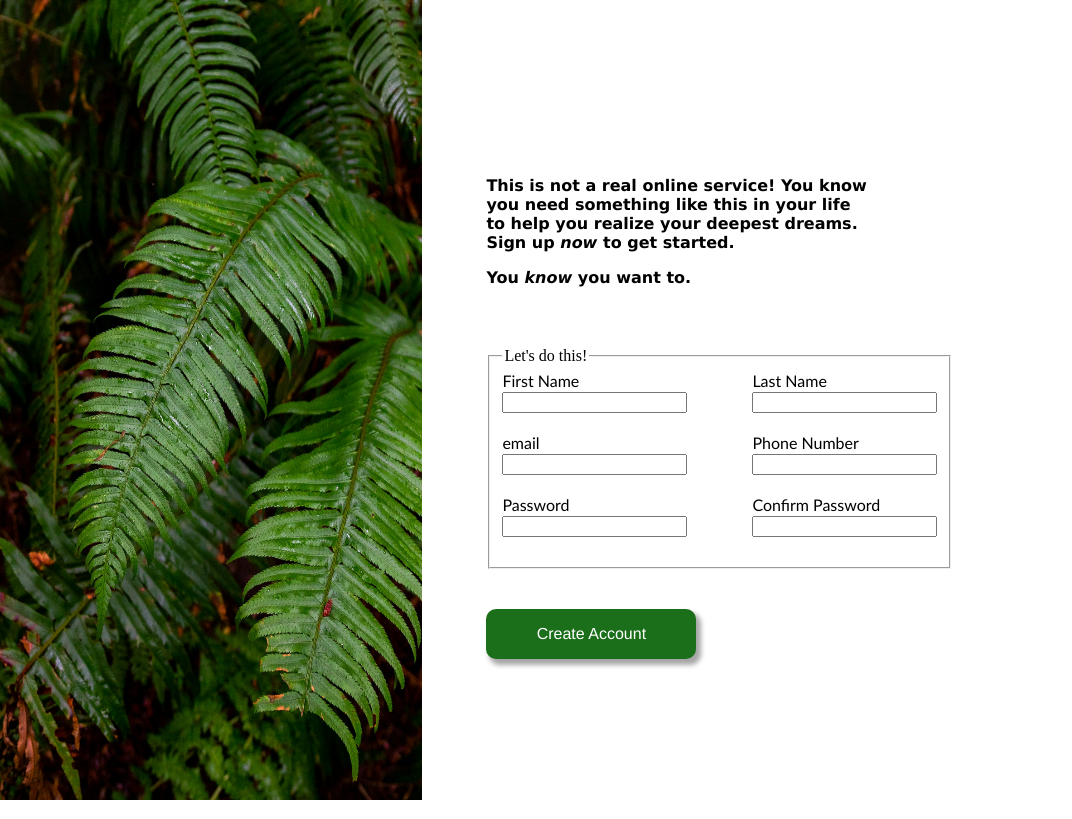
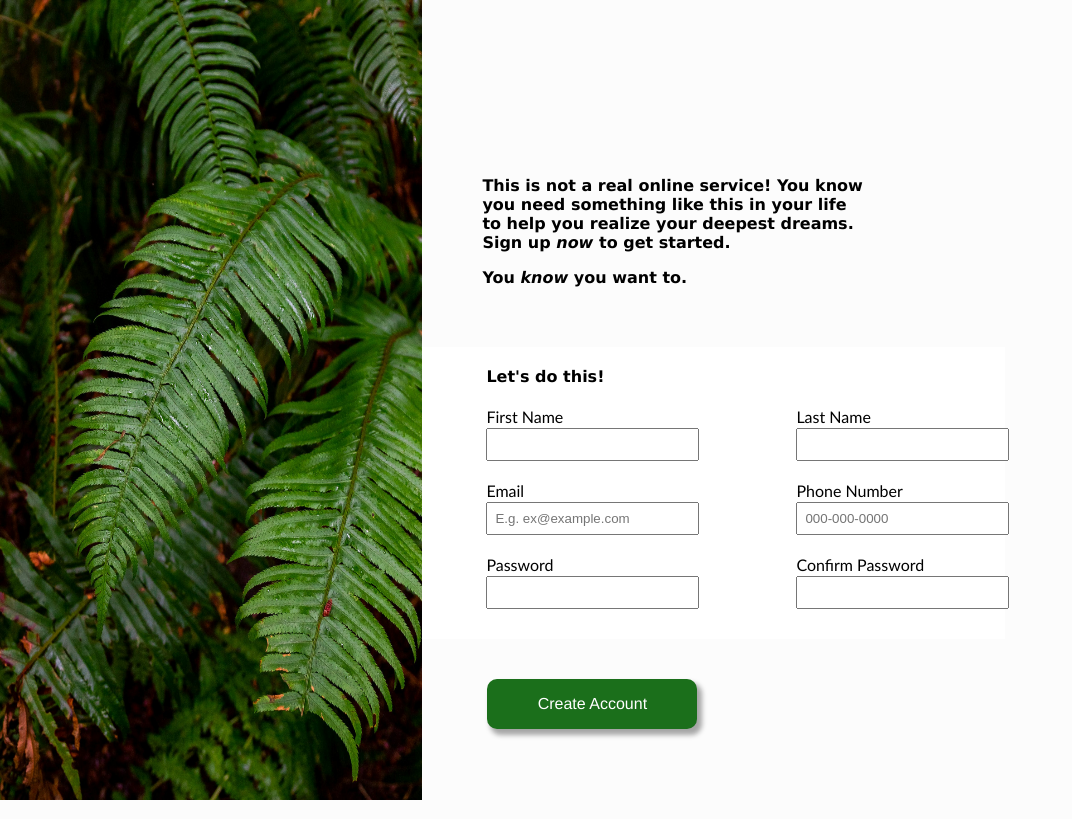
Before and after one commit to dbrooks11/signup-form-odin, a plain HTML site: page index.html in a window 1280 px wide. Shown: the whole page, without its empty margins (0-1072 px from the left). Drawn offline with Linux system fonts and the light colour scheme.

Commit message:
encased input form in a div without button for background purposes

```diff
--- a/index.html
+++ b/index.html
@@ -20,6 +20,7 @@
             </div>
 
             <div class = "input_form">
+                <div class = "form_noButton">
                 <form>
                 <fieldset>
                     <legend>Let's do this!</legend>
@@ -39,14 +40,15 @@
 
                     <div class = "email_and_phone">
                         <div class = "email">
-                            <label for = "email_input">email
+                            <label for = "email_input">Email
                             </label>
-                            <input type = "email" id = "email_input" name = "email_input">
+                            <input type = "email" id = "email_input" name = "email_input"
+                            placeholder="E.g. ex@example.com">
                         </div>
                         <div class = "tel">
                             <label for = "tel_input">Phone Number
                             </label>
-                            <input type = "tel" id = "tel_input" name = "tel_input">
+                            <input type = "tel" id = "tel_input" name = "tel_input" pattern = "[0-9]{3}-[0-9]{3}-[0-9]{4}" placeholder="000-000-0000">
                         </div>
                     </div>
 
@@ -62,10 +64,10 @@
                         </div>
                     </div>
                 </fieldset>
+                </div>
                 <button type ="submit">Create Account</button>
                 </form>
             </div>
-
         </div>
     </div>
 </body>
--- a/style.css
+++ b/style.css
@@ -4,42 +4,65 @@
 }
 */
 
-body {
-  margin: 0;
+html{
+    background-color: rgb(252, 252, 252);
 }
+
+body{
+    margin: 0;
+
+}
+
 
 .container{
     display: flex;
     flex-direction: row;
 }
 
-.left_container{
-
-}
 
 .right_container{
-    margin: 20vh 5vw 20vh 5vw;
+    margin: 20vh 0vw 5vh 0vw;
+
 }
 
 .right_container .top_text{
     font-family:Verdana, Geneva, Tahoma, sans-serif;
     font-weight: 900;
     width:30vw;
+    margin: 0px 0px 0px 60px;
 }
 
-.input_form{
-    margin-top: 60px;
+legend{
+padding-bottom: 15px;
+padding: 20px 0px 0px 50px;
+margin: 0px 0px 15px 0px;
+font-family:Verdana, Geneva, Tahoma, sans-serif;
+font-weight: 600;
 }
 
+fieldset{
+   border: none;;
+}
+
+.form_noButton{
+    margin-top: 60px;
+    background-color: white;
+}
+
+.input_form > div > form > fieldset > div > div > input {
+    width: 100%;
+    padding: 7px;
+}
 /* selects paired containers in input*/
-.input_form > form > fieldset > div{
+.input_form > div > form > fieldset > div{
 display: flex;
 gap: 65px;
 margin-bottom: 20px;
 }
 
 /*selects paired text and input for each*/
-.input_form > form > fieldset > div > div{
+.input_form > div >form > fieldset > div > div{
+padding-left: 50px;
 display: flex;
     gap: 2px;
     flex-direction: column;
@@ -60,8 +83,9 @@ display: flex;
 }
 
 /*create account button*/
-.input_form > form > button{
+button{
     margin-top: 40px;
+    margin-left: 65px;
     height: 50px;
     width: 210px;
     font-size: 1rem;
@@ -70,10 +94,11 @@ display: flex;
     background-color: rgb(27, 111, 27);
     border: none;
     border-radius: 10px;
-   box-shadow: 4px 5px 5px 1px rgb(166, 166, 166);
+    box-shadow: 4px 5px 5px 1px rgb(166, 166, 166);
+
 }
 
-.input_form > form > button:hover{
+button:hover{
     box-shadow: 4px 5px 15px 1px black;
 }
 
```
